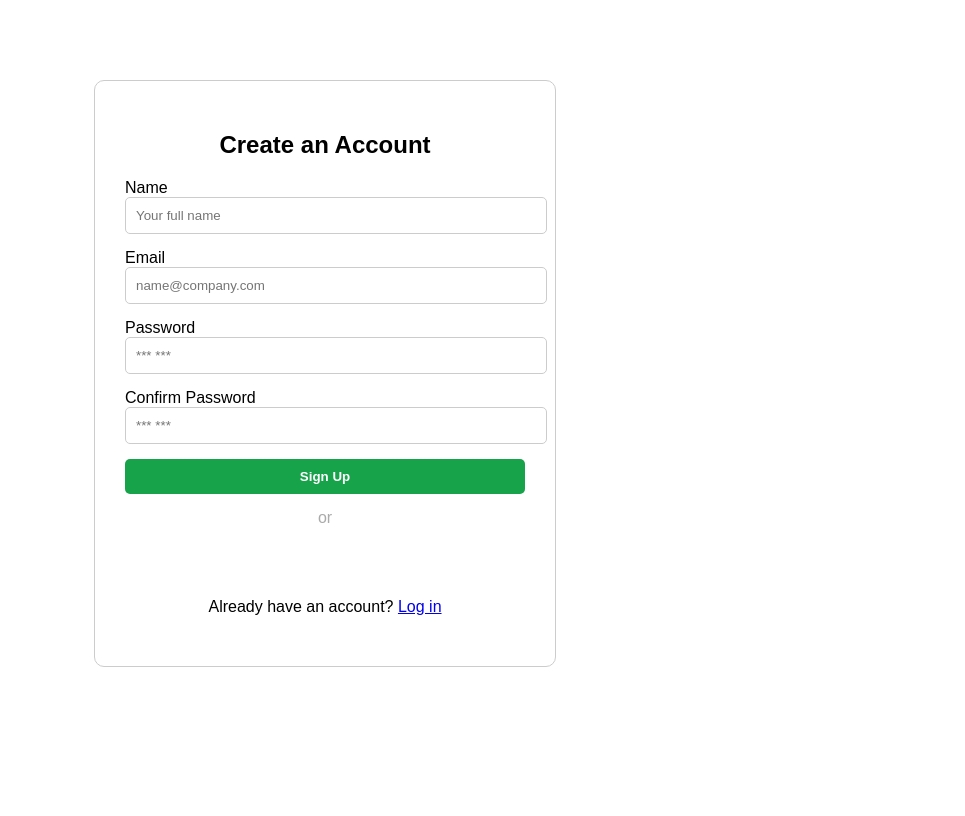
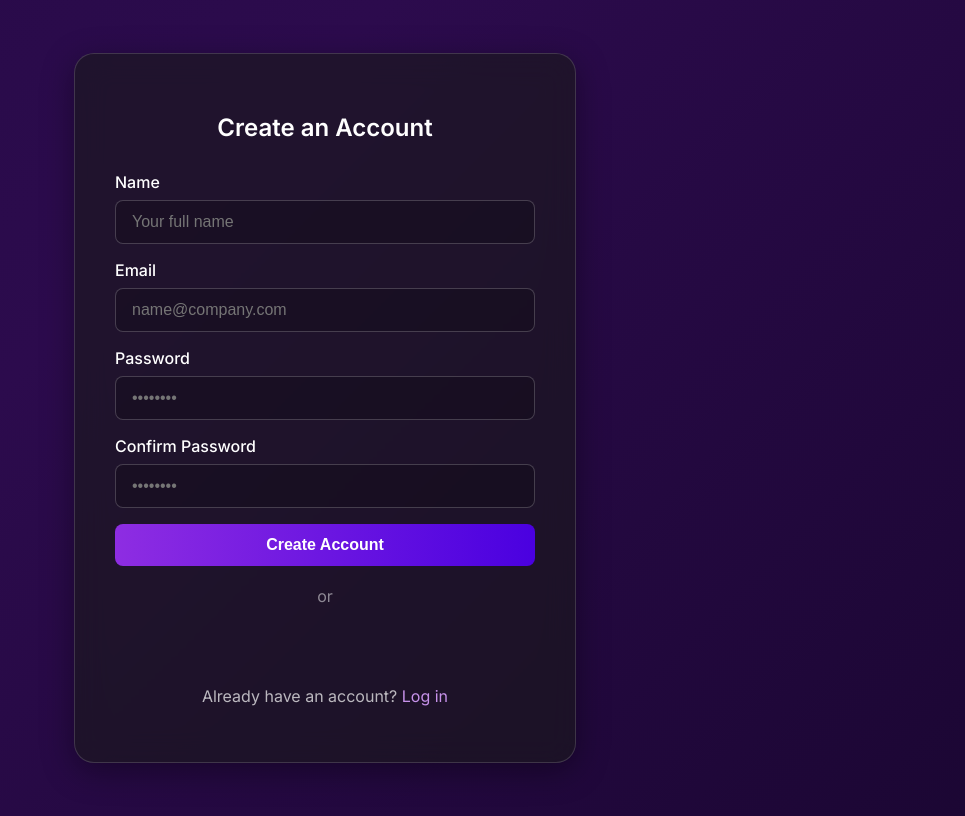
Before and after one commit to Jayashree-25/Social-Chat, a React (Vite) app in the folder frontend/: page /signup in a window 1280 px wide. Shown: the whole page, without its empty margins (315-1280 px from the left). Built offline with nearby package versions, Linux system fonts and the light colour scheme.

Commit message:
login/register enhanced look

```diff
--- a/frontend/src/pages/Login.jsx
+++ b/frontend/src/pages/Login.jsx
@@ -1,12 +1,29 @@
-import React, { useState } from "react";
+import React, { useState, useEffect } from "react";
 import { GoogleLogin } from "@react-oauth/google";
 import { Link, useNavigate } from "react-router-dom";
 import axios from "axios";
+import {
+    auroraStyle,
+    containerStyle,
+    formBoxStyle,
+    inputStyle,
+    buttonStyle,
+    linkStyle
+} from "../styles/AuthStyles";
 
 const Login = () => {
     const [email, setEmail] = useState("");
     const [password, setPassword] = useState("");
     const navigate = useNavigate();
+
+    useEffect(() => {
+        const styleTag = document.createElement("style");
+        styleTag.innerHTML = auroraStyle;
+        document.head.appendChild(styleTag);
+        return () => {
+            document.head.removeChild(styleTag);
+        };
+    }, []);
 
     const handleLogin = async (e) => {
         e.preventDefault();
@@ -20,110 +37,80 @@ const Login = () => {
             localStorage.setItem("token", res.data.token); // Save token
             console.log("Login successful:", res.data);
 
-            navigate("/home"); // redirect to main feed
+            navigate("/home");
         } catch (err) {
             console.error("Login failed:", err.response?.data || err.message);
             alert(err.response?.data?.message || "Login failed");
         }
     };
 
+    const handleGoogleSuccess = async (credentialResponse) => {
+        try {
+            const { credential } = credentialResponse;
+            const res = await axios.post('http://localhost:5000/api/auth/google', { credential });
+            localStorage.setItem("token", res.data.token);
+            navigate("/home");
+        } catch (err) {
+            console.error("Google login failed:", err.response?.data || err.message);
+            alert("Google Login Failed");
+        }
+    };
+
     return (
-        <div style={{
-            maxWidth: "400px",
-            margin: "80px auto",
-            padding: "30px",
-            border: "1px solid #ccc",
-            borderRadius: "10px",
-            fontFamily: "Arial, sans-serif"
-        }}>
-            <h2 style={{
-                textAlign: "center",
-                marginBottom: "20px"
-            }}>
+        <div style={containerStyle}>
+            <div style={formBoxStyle}>
+                <h2 style={{ textAlign: "center", marginBottom: "30px", fontWeight: 600 }}>
                     Sign in to your Account
                 </h2>
 
                 <form onSubmit={handleLogin}>
-                <label> Email </label>
+                    <label style={{ display: 'block', marginBottom: '8px', fontWeight: 500 }}>Email</label>
                     <input
                         type="email"
                         placeholder="name@company.com"
                         value={email}
                         onChange={(e) => setEmail(e.target.value)}
                         required
-                    style={{
-                        width: "100%",
-                        padding: "10px",
-                        marginBottom: "15px",
-                        borderRadius: "5px",
-                        border: "1px solid #ccc"
-                    }}
+                        style={inputStyle}
                     />
 
+                    <label style={{ display: 'block', marginBottom: '8px', fontWeight: 500 }}>Password</label>
                     <input
                         type="password"
-                    placeholder="*** ***"
+                        placeholder="••••••••"
                         value={password}
                         onChange={(e) => setPassword(e.target.value)}
                         required
-                    style={{
-                        width: "100%",
-                        padding: "10px",
-                        marginBottom: "15px",
-                        borderRadius: "5px",
-                        border: "1px solid #ccc"
-                    }}
+                        style={inputStyle}
                     />
 
                     <div style={{ display: "flex", justifyContent: "space-between", alignItems: "center", marginBottom: "20px" }}>
                         <div>
                             <input type="checkbox" id="remember" />
-                        <label htmlFor="remember" style={{ marginLeft: "5px" }}>Remember me</label>
+                            <label htmlFor="remember" style={{ marginLeft: "8px" }}>Remember me</label>
                         </div>
-                    <a href="#" style={{ fontSize: "14px" }}>Forgot password?</a>
+                        <a href="#" style={{ ...linkStyle, fontSize: "14px" }}>Forgot password?</a>
                     </div>
 
-                <button type="submit" style={{
-                    width: "100%",
-                    padding: "10px",
-                    backgroundColor: "#2563eb",
-                    color: "#fff",
-                    border: "none",
-                    borderRadius: "5px",
-                    fontWeight: "bold",
-                    cursor: "pointer"
-                }}>
+                    <button type="submit" style={buttonStyle}>
                         Sign in
                     </button>
                 </form>
 
-            <div style={{ textAlign: "center", margin: "15px 0", color: "#aaa" }}>or</div>
+                <div style={{ textAlign: "center", margin: "20px 0", color: "rgba(255,255,255,0.5)" }}>or</div>
 
                 <GoogleLogin
-                onSuccess={async (credentialResponse) => {
-                    try {
-                        const credential = credentialResponse.credential;
-                        // Send credential to backend
-                        const res = await axios.post('http://localhost:5000/api/auth/google', {
-                            credential,
-                        });
-
-                        localStorage.setItem("token", res.data.token);
-                        navigate("/home");
-                    } catch (err) {
-                        console.error("Google login failed:", err.response?.data || err.message);
-                        alert("Google Login Failed");
-                    }
-                }}
-                onError={() => {
-                    console.log("Google Login Failed");
-                    alert("Google login failed");
-                }}
+                    onSuccess={handleGoogleSuccess}
+                    onError={() => alert("Google login failed")}
+                    theme="outline"
+                    size="large"
+                    width="100%"
                 />
 
-            <p style={{ textAlign: "center", marginTop: "20px" }}>
-                Don’t have an account yet? <Link to="/signup">Sign up</Link>
+                <p style={{ textAlign: "center", marginTop: "20px", color: 'rgba(255,255,255,0.7)' }}>
+                    Don’t have an account yet? <Link to="/signup" style={linkStyle}>Sign up</Link>
                 </p>
+            </div>
         </div>
     )
 }
--- a/frontend/src/pages/SignUp.jsx
+++ b/frontend/src/pages/SignUp.jsx
@@ -1,18 +1,36 @@
-import React, { useState } from "react";
+import React, { useState, useEffect } from "react";
 import { GoogleLogin } from "@react-oauth/google";
 import axios from "axios";
-import { Link } from "react-router-dom";
+import { Link, useNavigate } from "react-router-dom";
+import {
+    auroraStyle,
+    containerStyle,
+    formBoxStyle,
+    inputStyle,
+    buttonStyle,
+    linkStyle
+} from "../styles/AuthStyles";
 
 const Signup = () => {
-    const [formData, setFormDate] = useState({
+    const [formData, setFormData] = useState({
         name: "",
         email: "",
         password: "",
         confirmPassword: ""
     });
+    const navigate = useNavigate();
+
+    useEffect(() => {
+        const styleTag = document.createElement("style");
+        styleTag.innerHTML = auroraStyle;
+        document.head.appendChild(styleTag);
+        return () => {
+            document.head.removeChild(styleTag);
+        };
+    }, []);
 
     const handleChange = (e) => {
-        setFormDate((prev) => ({
+        setFormData((prev) => ({
             ...prev,
             [e.target.name]: e.target.value
         }));
@@ -21,127 +39,74 @@ const Signup = () => {
     const handleSignup = async (e) => {
         e.preventDefault();
         if (formData.password !== formData.confirmPassword) {
-            alert("Password do not match!");
+            alert("Passwords do not match!");
             return;
         }
-
         try {
-            const res = await axios.post('http://localhost:3000/api/auth/register', {
+            const res = await axios.post('http://localhost:5000/api/auth/register', {
                 name: formData.name,
                 email: formData.email,
                 password: formData.password
             });
-            console.log("Signup successful: ", res.data);
-            alert("Signup Successful!");
-            // Optionally: save token in localStorage, redirect user
             localStorage.setItem("token", res.data.token);
+            navigate("/home"); // Redirect on successful signup
         } catch (err) {
             console.error("Signup error:", err.response?.data || err.message);
             alert(err.response?.data?.message || "Signup failed");
         }
     };
 
+    const handleGoogleSuccess = async (credentialResponse) => {
+        try {
+            const { credential } = credentialResponse;
+            const res = await axios.post('http://localhost:5000/api/auth/google', { credential });
+            localStorage.setItem("token", res.data.token);
+            navigate("/home");
+        } catch (err) {
+            console.error("Google signup failed:", err.response?.data || err.message);
+            alert("Google Signup Failed");
+        }
+    };
+
     return (
-        <div style={{
-            maxWidth: "400px",
-            margin: "80px auto",
-            padding: "30px",
-            border: "1px solid #ccc",
-            borderRadius: "10px",
-            fontFamily: "Arial, sans-serif"
-        }}>
-            <h2 style={{ textAlign: "center", marginBottom: "20px" }}>
-                Create an Account
-            </h2>
+        <div style={containerStyle}>
+            <div style={formBoxStyle}>
+                <h2 style={{ textAlign: "center", marginBottom: "30px", fontWeight: 600 }}>
+                    Create an Account
+                </h2>
 
-            <form onSubmit={handleSignup}>
-                <label> Name </label>
-                <input
-                    type="text"
-                    name="name"
-                    placeholder="Your full name"
-                    value={formData.name}
-                    onChange={handleChange}
-                    required
-                    style={inputStyle}
+                <form onSubmit={handleSignup}>
+                    <label style={{ display: 'block', marginBottom: '8px', fontWeight: 500 }}>Name</label>
+                    <input type="text" name="name" placeholder="Your full name" value={formData.name} onChange={handleChange} required style={inputStyle} />
+
+                    <label style={{ display: 'block', marginBottom: '8px', fontWeight: 500 }}>Email</label>
+                    <input type="email" name="email" placeholder="name@company.com" value={formData.email} onChange={handleChange} required style={inputStyle} />
+
+                    <label style={{ display: 'block', marginBottom: '8px', fontWeight: 500 }}>Password</label>
+                    <input type="password" name="password" placeholder="••••••••" value={formData.password} onChange={handleChange} required style={inputStyle} />
+
+                    <label style={{ display: 'block', marginBottom: '8px', fontWeight: 500 }}>Confirm Password</label>
+                    <input type="password" name="confirmPassword" placeholder="••••••••" value={formData.confirmPassword} onChange={handleChange} required style={inputStyle} />
+
+                    <button type="submit" style={buttonStyle}>Create Account</button>
+                </form>
+
+                <div style={{ textAlign: "center", margin: "20px 0", color: "rgba(255,255,255,0.5)" }}>or</div>
+
+                <GoogleLogin
+                    onSuccess={handleGoogleSuccess}
+                    onError={() => alert("Google signup failed")}
+                    theme="outline"
+                    size="large"
+                    width="100%"
                 />
 
-                <label> Email </label>
-                <input
-                    type="email"
-                    name="email"
-                    placeholder="name@company.com"
-                    value={formData.email}
-                    onChange={handleChange}
-                    required
-                    style={inputStyle}
-                />
-
-                <label> Password </label>
-                <input
-                    type="password"
-                    name="password"
-                    placeholder="*** ***"
-                    value={formData.password}
-                    onChange={handleChange}
-                    required
-                    style={inputStyle}
-                />
-
-                <label> Confirm Password </label>
-                <input
-                    type="password"
-                    name="confirmpassword"
-                    placeholder="*** ***"
-                    value={formData.confirmPassword}
-                    onChange={handleChange}
-                    required
-                    style={inputStyle}
-                />
-
-                <button type="submit" style={buttonStyle}>Sign Up</button>
-            </form>
-
-            <div style={{
-                textAlign: "center",
-                margin: "15px 0",
-                color: "#aaa"
-            }}>
-                or
+                <p style={{ textAlign: "center", marginTop: "20px", color: 'rgba(255,255,255,0.7)' }}>
+                    Already have an account? <Link to="/" style={linkStyle}>Log in</Link>
+                </p>
             </div>
-
-            <GoogleLogin
-                onSuccess={(credentialResponse) => {
-                    console.log("Google Sign Up Success:", credentialResponse);
-                }}
-                onError={() => {
-                    console.log("Google Sign Up Failed");
-                }}
-            />
-            <p style={{ textAlign: "center", marginBottom: "20px" }}>
-                Already have an account? <Link to="/">Log in</Link>
-            </p>
-        </div >
+        </div>
     )
 }
 
-const inputStyle = {
-    width: "100%",
-    padding: "10px",
-    marginBottom: "15px",
-    borderRadius: "5px",
-    border: "1px solid #ccc"
-};
-
-const buttonStyle = {
-    width: "100%",
-    padding: "10px",
-    backgroundColor: "#16a34a",
-    color: "#fff",
-    border: "none",
-    borderRadius: "5px",
-    fontWeight: "bold",
-    cursor: "pointer"
-};
-
 export default Signup;
```
Lines whose indentation alone changed are shown as unchanged.
